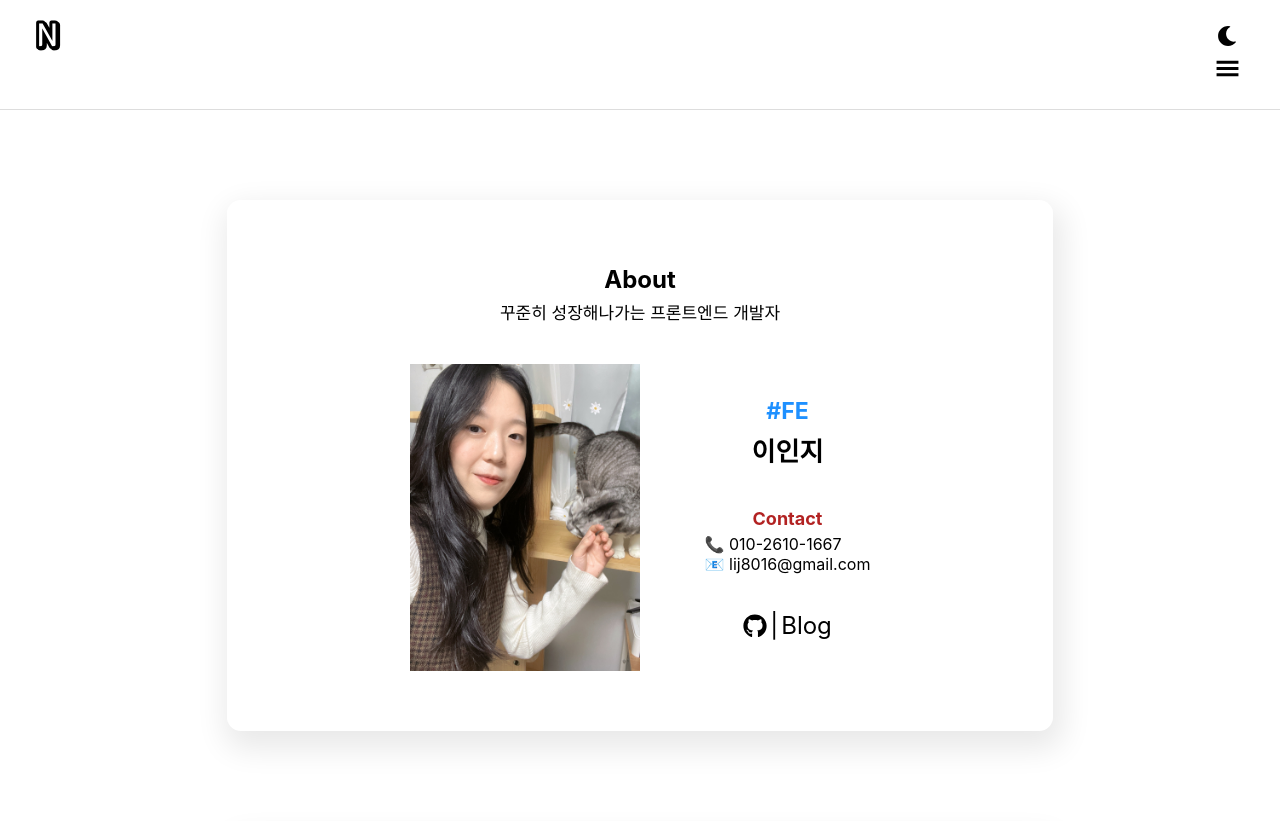
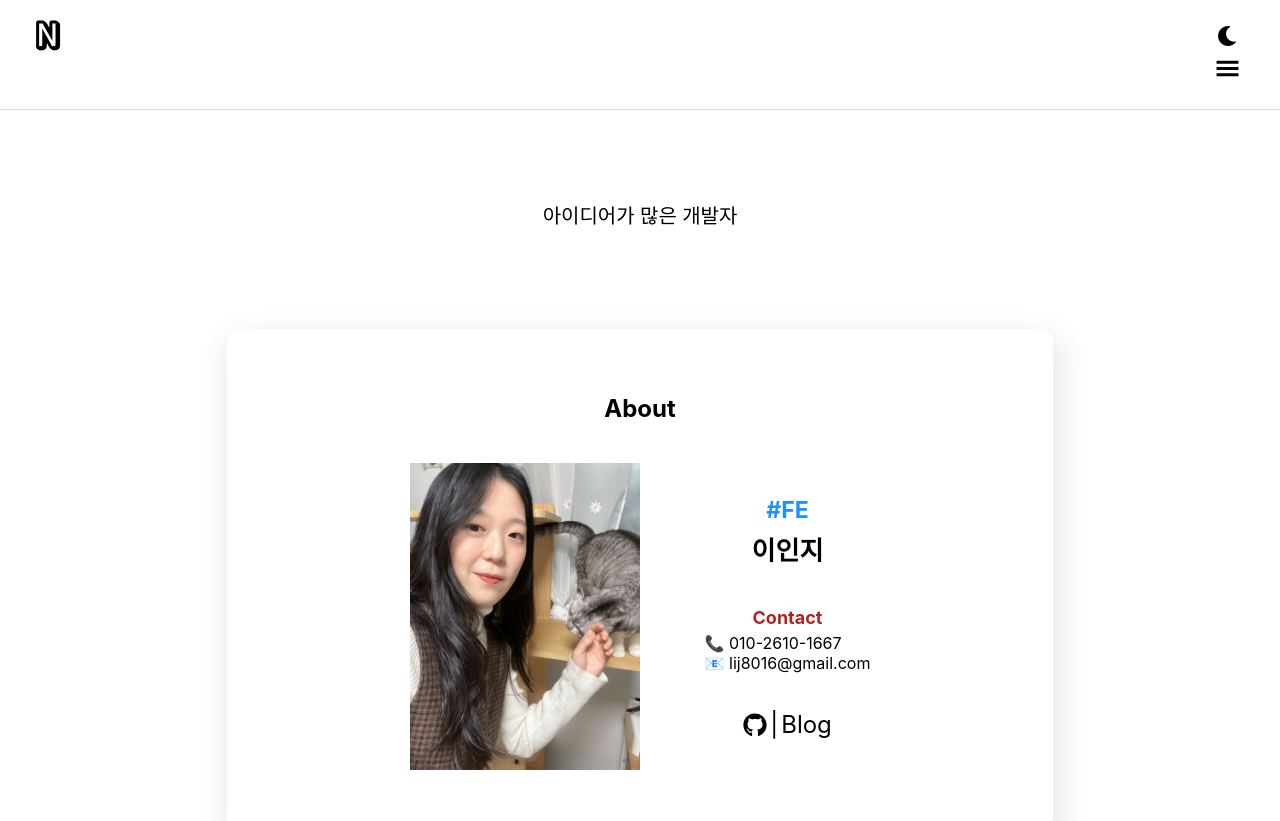
Before and after one commit to injilee/Portfolio, a React (Create React App) app: page / in a window 1280 px wide. Shown: the top 821 px of the page. Built offline with nearby package versions, Linux system fonts and the light colour scheme; a web font is replaced by a local one.

Commit message:
Add Perks Component

```diff
--- a/src/app.jsx
+++ b/src/app.jsx
@@ -9,8 +9,11 @@ import Theme from './components/theme';
 import About from './components/about';
 import Projects from './components/projects';
 import Skills from './components/skills';
+import Perks from './components/perks';
 
 const App = () => {
+   const aboutRef = useRef([]);
+   const skillsRef = useRef([]);
    const projectsRef = useRef([]);
 
    const [darkMode, setDarkMode] = useState(false);
@@ -40,10 +43,10 @@ const App = () => {
                   <CloseIo onClick={slideHandler} open={open}>
                      <IoCloseSharp></IoCloseSharp>
                   </CloseIo>
-                  <li onClick={() => projectsRef.current.scrollIntoView({ behavior: 'smooth' })}>
+                  <li onClick={() => aboutRef.current.scrollIntoView({ behavior: 'smooth' })}>
                      <span>ABOUT</span>
                   </li>
-                  <li onClick={() => projectsRef.current.scrollIntoView({ behavior: 'smooth' })}>
+                  <li onClick={() => skillsRef.current.scrollIntoView({ behavior: 'smooth' })}>
                      <span>SKILLS</span>
                   </li>
                   <li onClick={() => projectsRef.current.scrollIntoView({ behavior: 'smooth' })}>
@@ -52,10 +55,11 @@ const App = () => {
                </MenuList>
             </Nav>
          </Container>
-         <div ref={projectsRef}>
+         <Perks />
+         <div ref={aboutRef}>
             <About />
          </div>
-         <div ref={projectsRef}>
+         <div ref={skillsRef}>
             <Skills />
          </div>
          <div ref={projectsRef}>
--- a/src/components/about.jsx
+++ b/src/components/about.jsx
@@ -1,6 +1,6 @@
 import React from 'react';
 import { BoxWrap, Title } from '../styles/BoxWrap';
-import { AboutMain, Produce, Description, Contact, ContactAddress, ContactChannel } from '../styles/component/About';
+import { AboutMain, Description, Contact, ContactAddress, ContactChannel } from '../styles/component/About';
 import { FaGithub } from 'react-icons/fa';
 import ScrollFadeIn from './hooks/ScrollFadeIn';
 
@@ -13,7 +13,6 @@ const About = () => {
       <BoxWrap {...animatedItem[0]}>
          <AboutMain>
             <Title>About</Title>
-            <Produce>꾸준히 성장해나가는 프론트엔드 개발자 </Produce>
             <Description>
                <img src="./image/inji_profile.jpg" alt="inji lee profile" />
                <Contact>
--- /dev/null
+++ b/src/components/perks.jsx
@@ -0,0 +1,54 @@
+import React, { useEffect, useRef, useState } from 'react';
+import styled from 'styled-components';
+
+const P = {
+   Wrapper: styled.div`
+      display: flex;
+      justify-content: center;
+      align-items: center;
+      margin-top: 100px;
+   `,
+   PerksText: styled.p`
+      font-size: 20px;
+      font-weight: 500;
+      color: var(--theme-font-color);
+
+      @media screen and (max-width: 768px) {
+         font-size: 17px;
+      }
+   `,
+};
+const Perks = () => {
+   const text = useRef();
+   const perks = ['꾸준히 성장해나가는', '커뮤니케이션을 즐기는', '아이디어가 많은', '사용자 경험을 중요시하는'];
+   const [count, setCount] = useState(0);
+
+   const callback = () => {
+      let n = count === perks.length - 1 ? 0 : count + 1;
+      setCount(n);
+   };
+
+   useEffect(() => {
+      text.current = callback;
+   });
+
+   useEffect(() => {
+      function tick() {
+         text.current();
+      }
+
+      let id = setInterval(tick, 3000);
+      return () => clearInterval(id);
+   }, [count]);
+
+   return (
+      <P.Wrapper>
+         <P.PerksText ref={text}>
+            {perks[count]}
+            <span> 개발자</span>
+         </P.PerksText>
+      </P.Wrapper>
+   );
+};
+
+export default Perks;
--- a/src/index.css
+++ b/src/index.css
@@ -13,7 +13,7 @@
    --skill-gray-color: #f0f0f0;
    --nav-background-color: var(--white-color);
    --nav-font-color: var(--black-color);
-   --nav-slide-color: #a1a1a1f5;
+   --nav-slide-color: #e6e6e5;
    --hover-gray-color: #b4b4b496;
    --hover-purple-color: #62259e;
    --opacity-background-color: rgba(255, 255, 255, 0.1);
--- a/src/styles/component/About.js
+++ b/src/styles/component/About.js
@@ -17,12 +17,6 @@ export const AboutMain = styled.article`
       padding-bottom: 55px;
       box-shadow: 2px 5px 12px 3px rgb(0 0 0 / 9%);
    }
-`;
-
-export const Produce = styled.p`
-   font-size: 17px;
-   color: var(--theme-font-color);
-   margin-top: 5px;
 `;
 
 export const Description = styled.div`
--- a/src/styles/component/Styled.js
+++ b/src/styles/component/Styled.js
@@ -54,14 +54,14 @@ export const MenuList = styled.ul`
    z-index:11;
    overflow:auto;
    transition: transform 0.3s;
-   transition-timing-function:cubic-bezier(.52,.19,.42,1.01);
+   transition-timing-function:cubic-bezier(.38,.1,.44,.84);
    transform:${({ open }) => (open ? 'translateX(0)' : 'translateX(100%)')};
    scroll-behavior:smooth;
 
    li{
-      color: ${props => props.theme.color.color};
+      color: var(--black-color);
       font-size: 18px;
-      font-weight: 600;
+      font-weight: 500;
       margin-top: 8px;
    }
 
@@ -70,6 +70,7 @@ export const MenuList = styled.ul`
       &:hover {
       color: var(--hover-purple-color);
    }
+
 `;
 
 export const CloseIo = styled.button`
```
